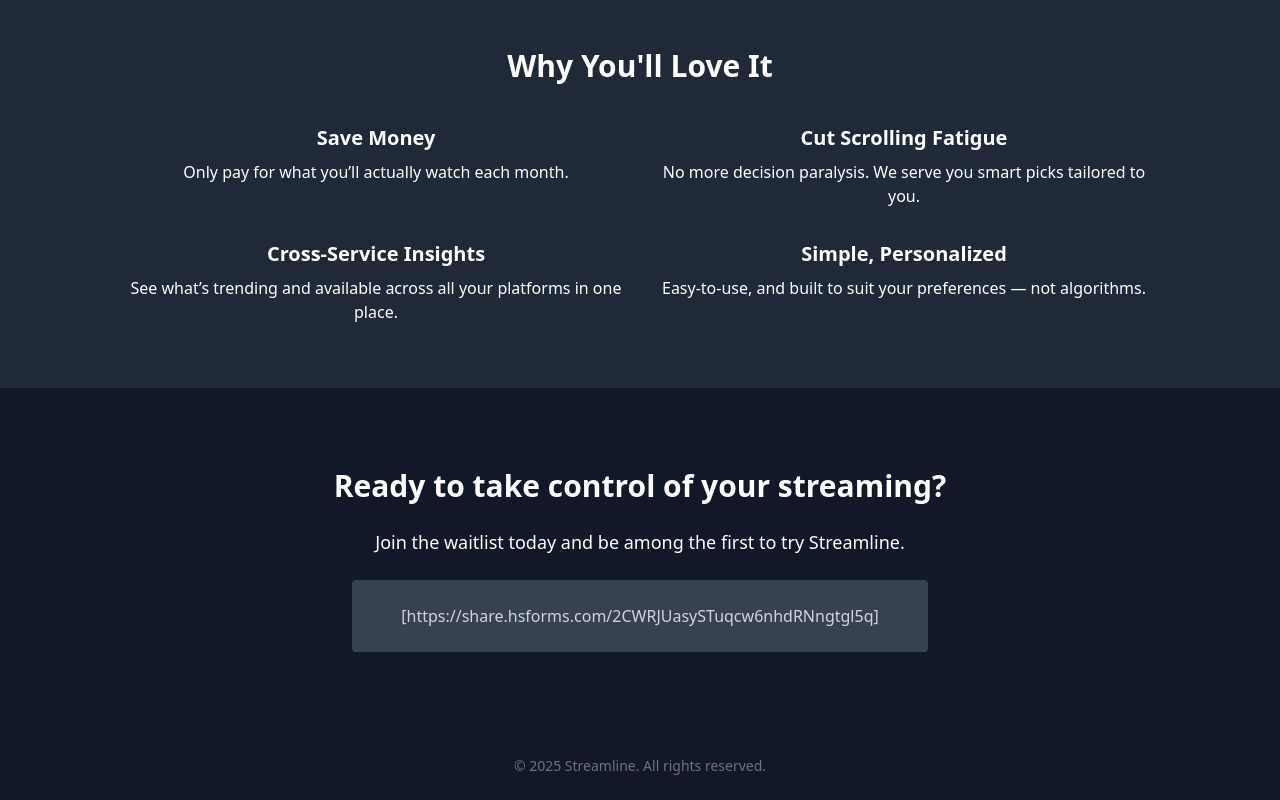
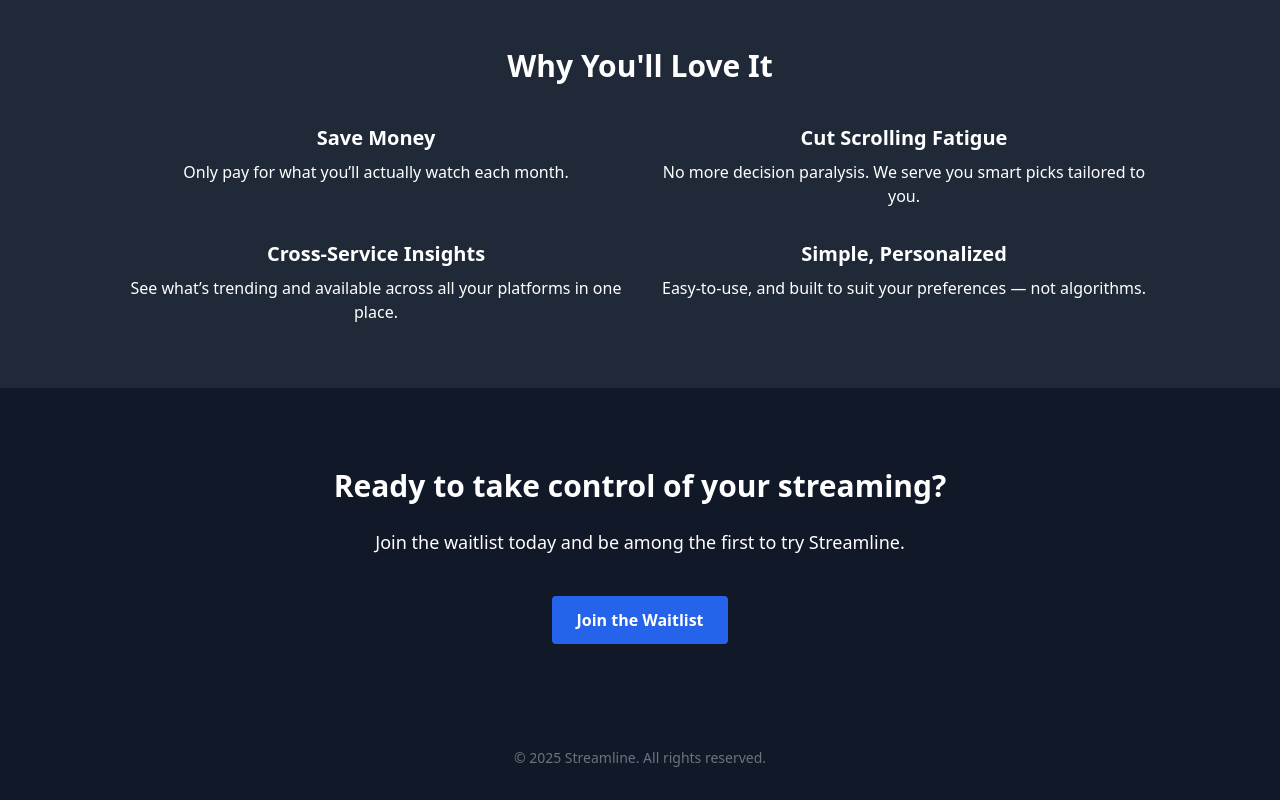
Before and after one commit to project8vr/streamline-landing-page, a plain HTML site: page index.html in a window 1280 px wide. Shown: the part 944-1744 px from the top of the page. Drawn offline with nearby package versions, Linux system fonts and the light colour scheme.

Commit message:
Update index.html

```diff
--- a/index.html
+++ b/index.html
@@ -12,7 +12,7 @@
   <section class="text-center py-20 px-6">
     <h1 class="text-4xl md:text-5xl font-bold mb-4">Stream smarter. Save more.</h1>
     <p class="text-lg md:text-xl max-w-xl mx-auto mb-8">Streamline learns your taste, tracks what's available, and tells you exactly what to watch and which services to keep — so you stop overpaying and stop endlessly scrolling.</p>
-    <a href="#waitlist" class="bg-blue-600 hover:bg-blue-700 text-white font-semibold py-3 px-6 rounded">Join the Waitlist</a>
+    <a href="https://your-hubspot-form-url.com" target="_blank" class="bg-blue-600 hover:bg-blue-700 text-white font-semibold py-3 px-6 rounded">Join the Waitlist</a>
   </section>
 
   <!-- Problem Section -->
@@ -70,17 +70,12 @@
   </section>
 
   <!-- Final CTA -->
-  <section class="text-center py-20 px-6" id="waitlist">
+  <section class="text-center py-20 px-6">
     <h2 class="text-3xl font-bold mb-6">Ready to take control of your streaming?</h2>
     <p class="text-lg mb-6">Join the waitlist today and be among the first to try Streamline.</p>
-
-    <!-- HubSpot Form Placeholder -->
-    <div class="max-w-xl mx-auto">
-      <!-- Replace the line below with your HubSpot embed code -->
-      <div class="bg-gray-700 p-6 rounded">
-        <p class="text-gray-300">[https://share.hsforms.com/2CWRJUasySTuqcw6nhdRNngtgl5q]</p>
-      </div>
-    </div>
+    <a href="https://your-hubspot-form-url.com" target="_blank" class="bg-blue-600 hover:bg-blue-700 text-white font-semibold py-3 px-6 rounded inline-block mt-4">
+      Join the Waitlist
+    </a>
   </section>
 
   <footer class="text-center text-sm text-gray-500 py-6">
```
